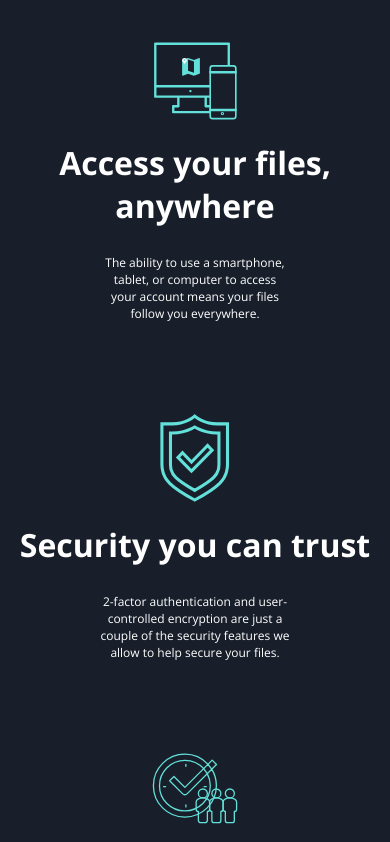
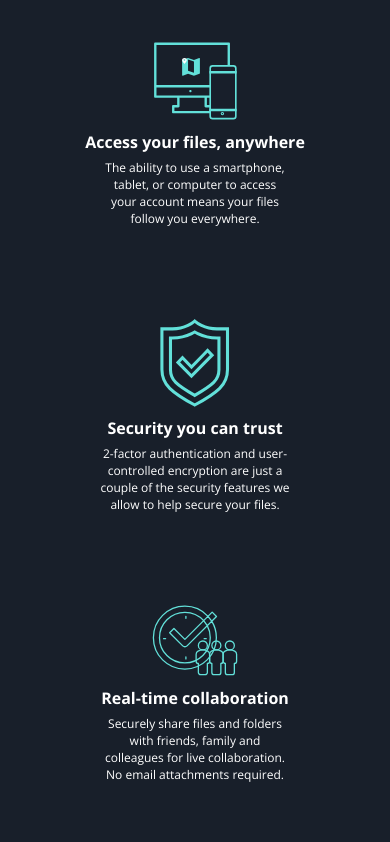
Before and after one commit to istamov-m/fylo-mubaedition, a plain HTML site: page index.html in a window 390 px wide. Shown: the part 800-1642 px from the top of the page. Drawn offline with nearby package versions, Linux system fonts and the light colour scheme.

Commit message:
Update style.css

```diff
--- a/style.css
+++ b/style.css
@@ -108,11 +108,12 @@ main p {
     text-align: center;
 }
 
-.grid-components div h4, .grid-components div p {
+.grid-components div h1, .grid-components div p {
     color: hsl(0, 0%, 100%);
 }
 
-.grid-components div h4 {
+.grid-components div h1 {
+    font-size: 1em;
     font-weight: 700;
     margin-bottom: 1px;
 }
@@ -437,7 +438,7 @@ footer .ffooter .fffooter li {
     .clients {
         flex-direction: column;
         align-items: center;
-        width: 500px;
+        width: 480px;
         height: 700px;
     }
 
```
